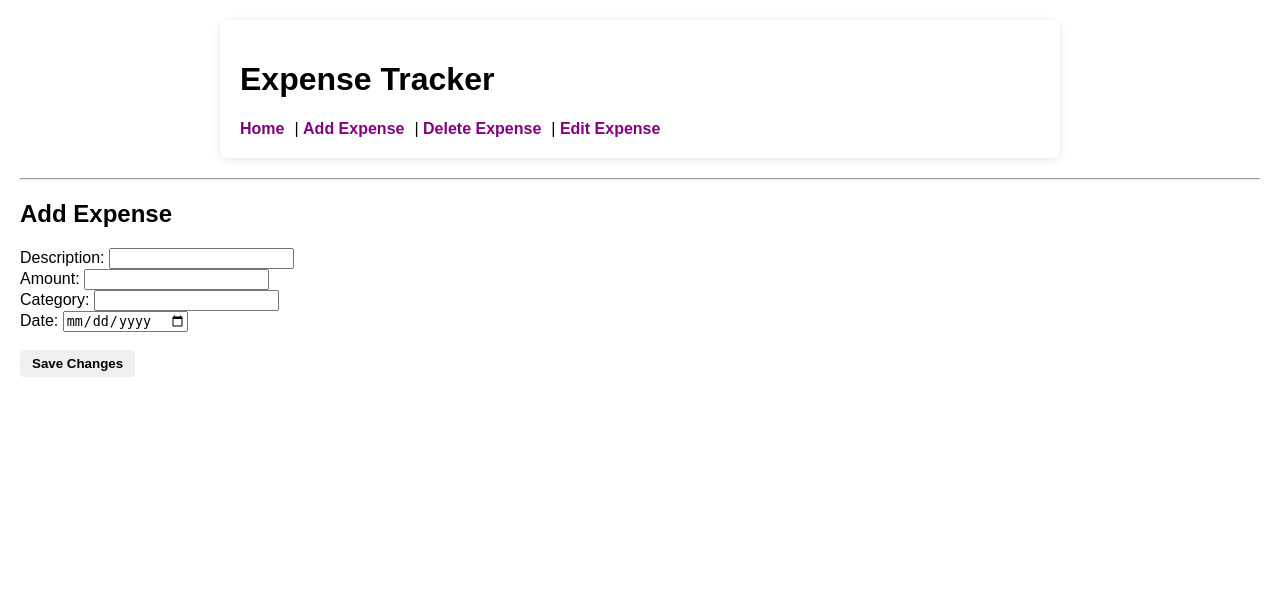
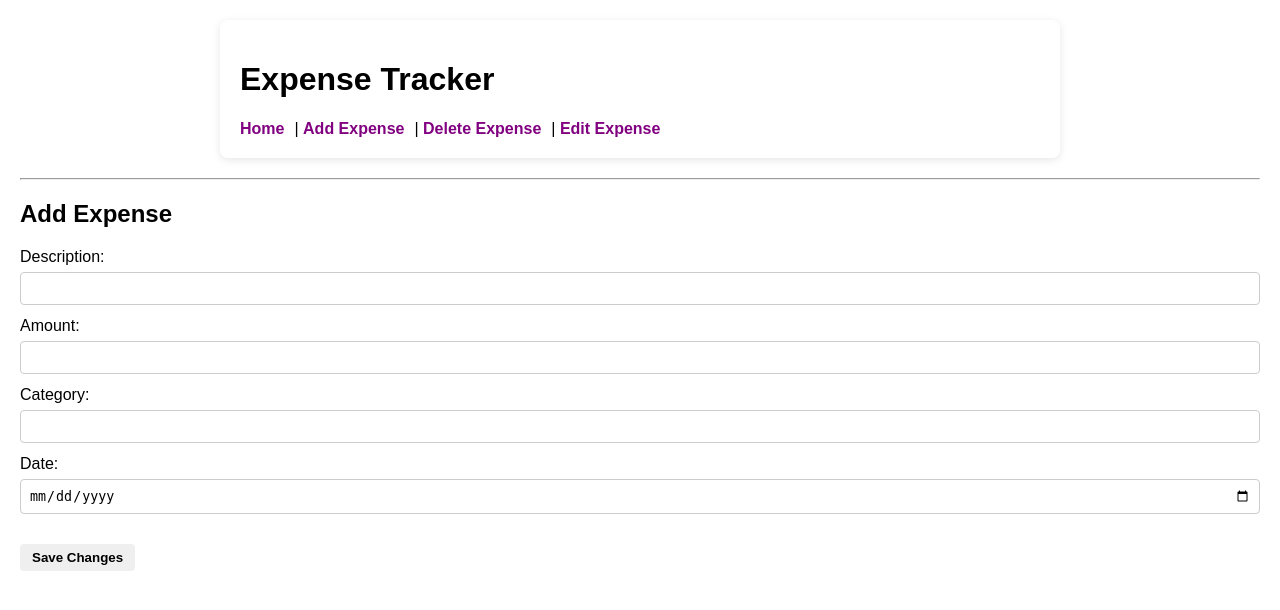
Before and after one commit to Sergio3O6/expense-tracker, a Flask app: page /add in a window 1280 px wide. Shown: the top 610 px of the page. Run offline with Flask 3, Linux system fonts and the light colour scheme.

Commit message:
Added css to add expense.

```diff
--- a/static/style.css
+++ b/static/style.css
@@ -87,3 +87,12 @@ button:hover {
 .edit-btn:hover {
     opacity: 0.85;
 }
+
+input[type=text], input[type=number], input[type=date] {
+    width: 100%;
+    padding: 8px;
+    margin: 6px 0 12px 0;
+    border: 1px solid #ccc;
+    border-radius: 4px;
+    box-sizing: border-box;
+}
```
